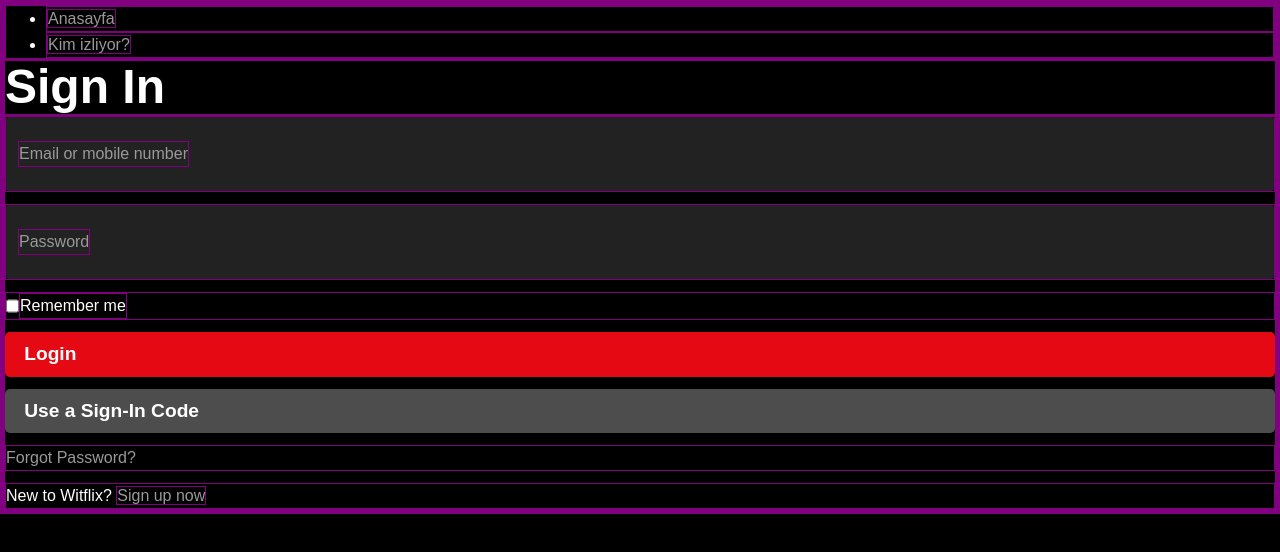
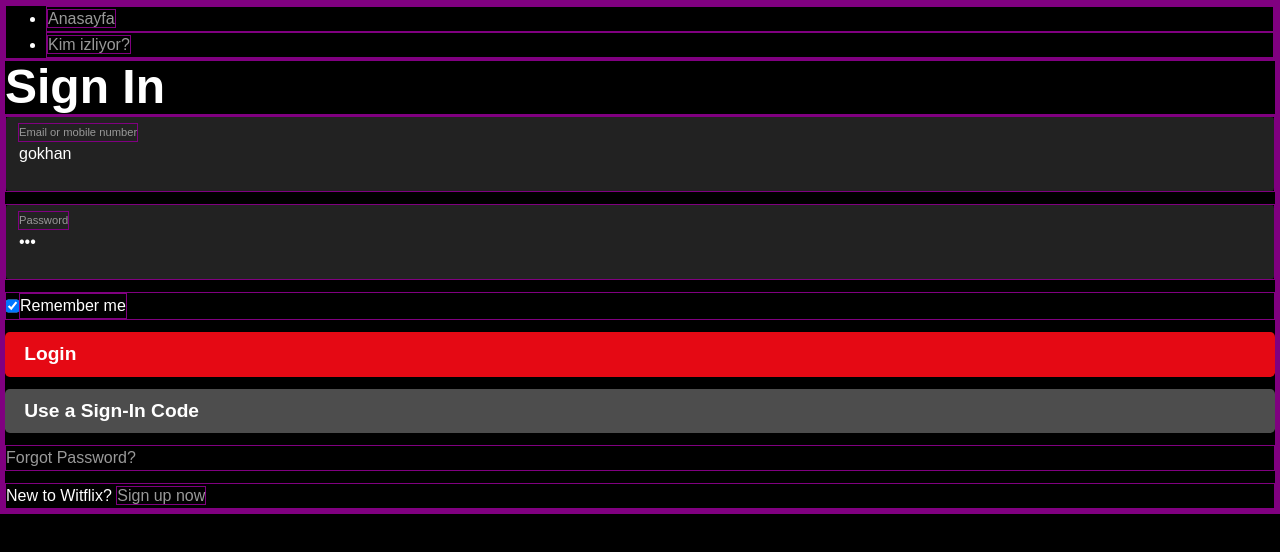
Before and after one commit to gokhanozdemir/p0824-s8-repeat, a React (Vite) app: page / in a window 1280 px wide. Shown: the top 552 px of the page. Built offline with nearby package versions, Linux system fonts and the light colour scheme.

Commit message:
controlledForm'a dönüştürür

```diff
--- a/src/components/Login.jsx
+++ b/src/components/Login.jsx
@@ -1,8 +1,14 @@
 import { useHistory, Link } from "react-router-dom";
 import './Form.css'
+import { useState } from "react";
 function Login() {
+	const initialForm = {
+		userInfo: 'gokhan',
+		passField: '123',
+		rememberMe: true,
+	};
 	let history = useHistory()
-
+	const [formData, setFormData] = useState(initialForm)
 	const handleLogin = () => {
 		// TODO: ileride bu kısma Axios ile auth eklenecek.
 		history.push("/who-is-watching");
@@ -12,20 +18,30 @@
 		e.preventDefault();
 	}
 
+	const handleChange = (e) => {
+		const { type, name, value, checked } = e.target;
+		console.log("type", type, "name", name, "value", value, "checked", checked);
+		const newFormData = { ...formData };
+
+		const valueNew = type === "checkbox" ? checked : value;
+		newFormData[name] = valueNew;
+		setFormData(newFormData);
+	}
+
 	return (
 		<>
 			<h1>Sign In</h1>
 			<form onSubmit={handleSubmit} className="flex column gap-s">
 				<div className="input-group">
 					<label htmlFor="emailormobile">Email or mobile number</label>
-					<input type="text" id="emailormobile" placeholder="your user info" />
+					<input onChange={handleChange} name="userInfo" value={formData.userInfo} type="text" id="emailormobile" placeholder="your user info" />
 				</div>
 				<div className="input-group">
 					<label htmlFor="pass">Password</label>
-					<input type="password" id="pass" placeholder="your password" />
+					<input onChange={handleChange} name="passField" value={formData.passField} type="password" id="pass" placeholder="your password" />
 				</div>
 				<div className="input-group">
-					<input type="checkbox" id="remember" name="rememberMe" />
+					<input onChange={handleChange} name="rememberMe" checked={formData.rememberMe} type="checkbox" id="remember" />
 					<label htmlFor="remember">Remember me</label>
 				</div>
 				<button className="primary-button" type="submit">Login</button>
```
